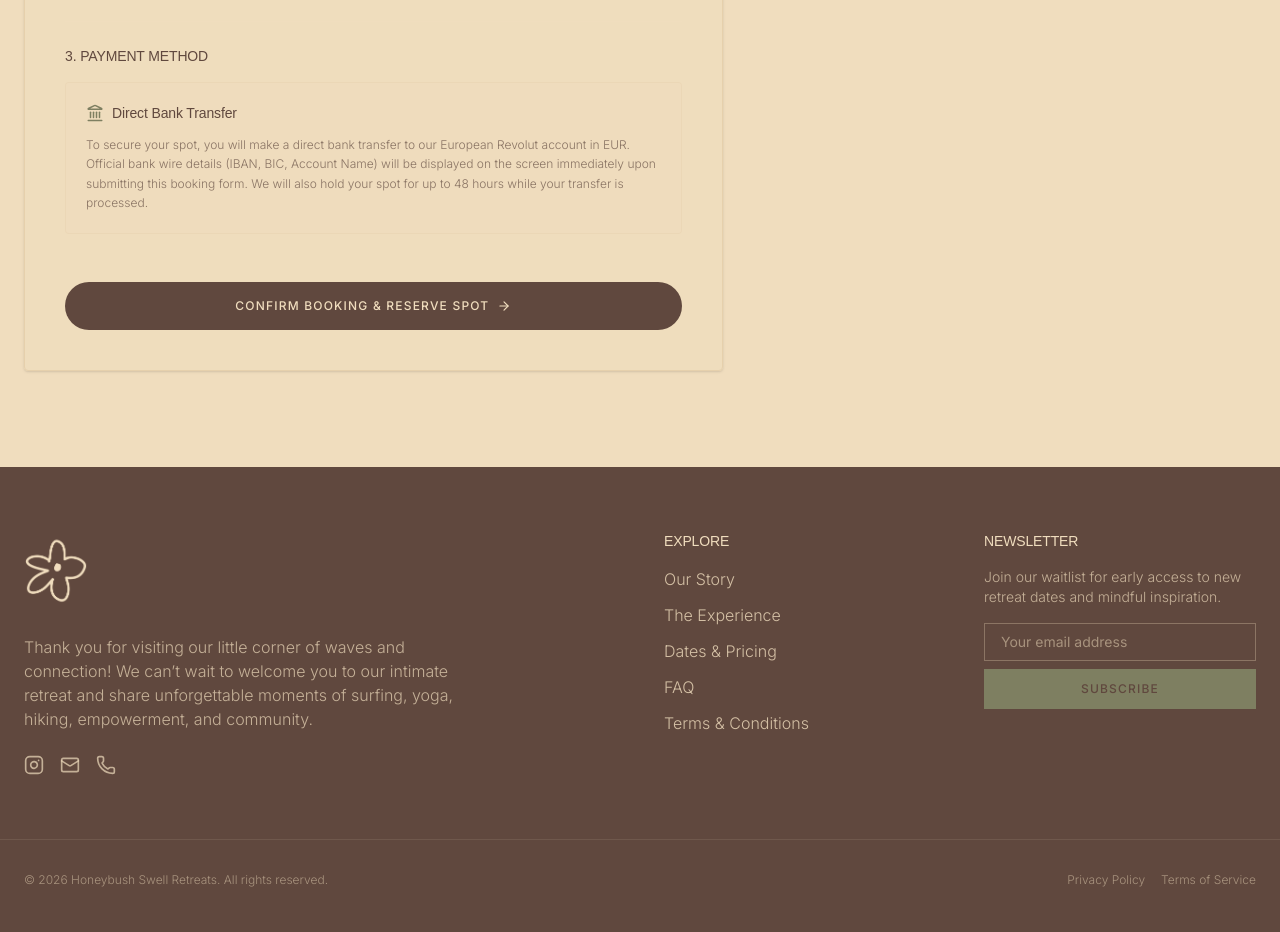
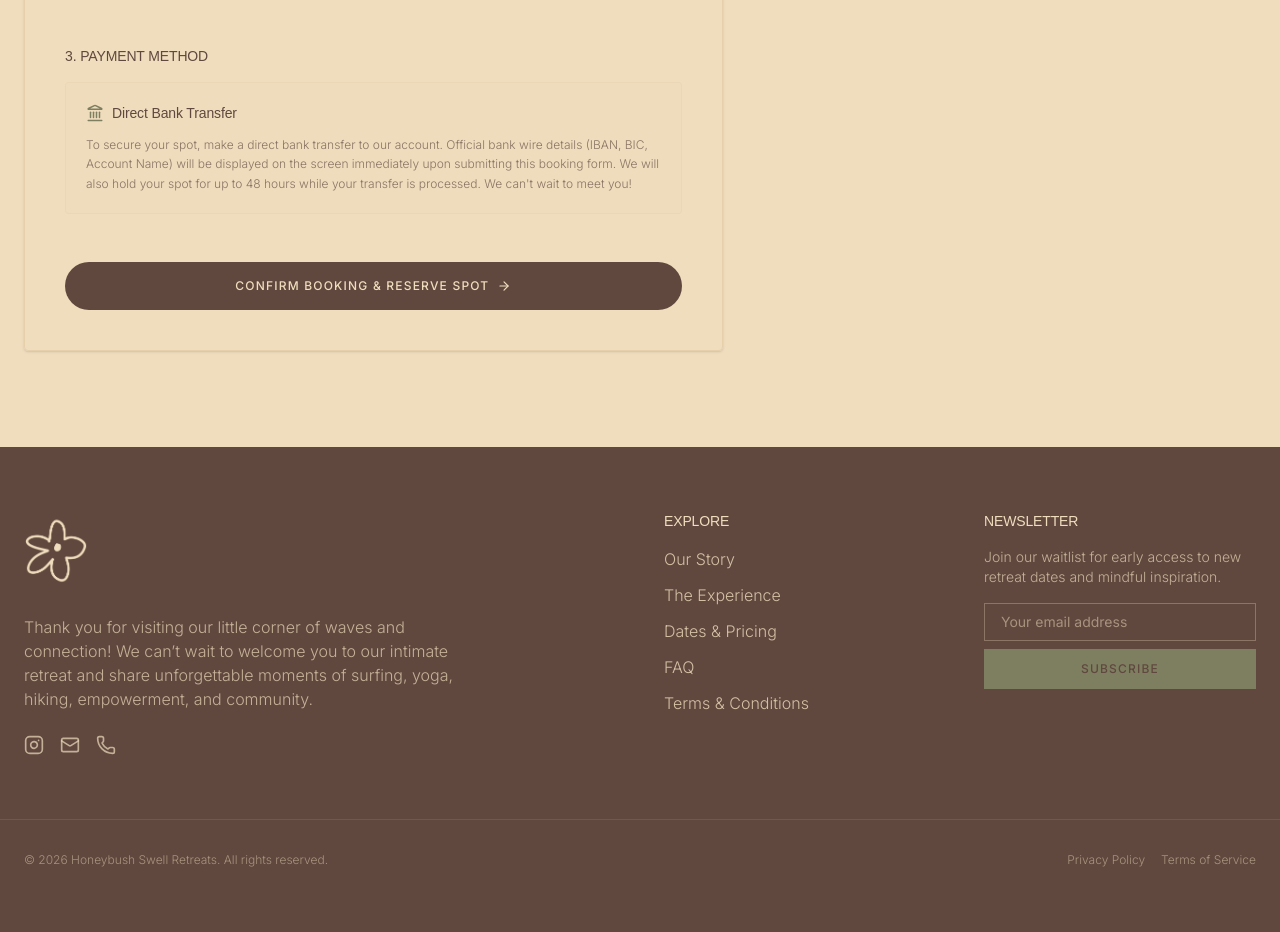
Before and after one commit to honeybushswell-max/honeybush-swell-retreat, a React (Vite) app: page /book in a window 1280 px wide. Shown: the part 1420-2352 px from the top of the page. Built offline with nearby package versions, Linux system fonts and the light colour scheme; a web font is replaced by a local one.

Commit message:
thursday

```diff
--- a/src/pages/Book.tsx
+++ b/src/pages/Book.tsx
@@ -503,7 +503,7 @@ export function Book() {
                         <h4 className="text-sm font-serif text-ocean-dark font-semibold">Direct Bank Transfer</h4>
                       </div>
                       <p className="text-xs text-charcoal/70 font-light leading-relaxed">
-                        To secure your spot, you will make a direct bank transfer to our European Revolut account in EUR. Official bank wire details (IBAN, BIC, Account Name) will be displayed on the screen immediately upon submitting this booking form. We will also hold your spot for up to 48 hours while your transfer is processed.
+                        To secure your spot, make a direct bank transfer to our account. Official bank wire details (IBAN, BIC, Account Name) will be displayed on the screen immediately upon submitting this booking form. We will also hold your spot for up to 48 hours while your transfer is processed. We can't wait to meet you!
                       </p>
                     </div>
                   </div>
--- a/src/pages/FAQ.tsx
+++ b/src/pages/FAQ.tsx
@@ -25,7 +25,7 @@ export function FAQ() {
     },
     {
       question: "Are airport transfers included?",
-      answer: "Yes! We provide group transfers from Cape Town International Airport (CPT), Gällivare Airport (GEV), and Gällivare Train Station on designated arrival and departure days. All transfer details will be confirmed with you closer to the retreat.\n\nPlease note that in Gällivare there is only one scheduled pick-up time from both the airport and train station on the arrival day."
+      answer: "Yes! We provide group transfers from Cape Town International Airport (CPT), Gällivare Airport (GEV), and Gällivare Train Station on designated arrival and departure days. All transfer details will be confirmed with you closer to the retreat.\n\nPlease note that in Gällivare there is only one scheduled pick-up time from both the airport and train station on the arrival day at 2.50pm and from the lodge to the airport and train station at 10.00am on the departure day."
     },
     {
       question: "What should I bring?",
```
